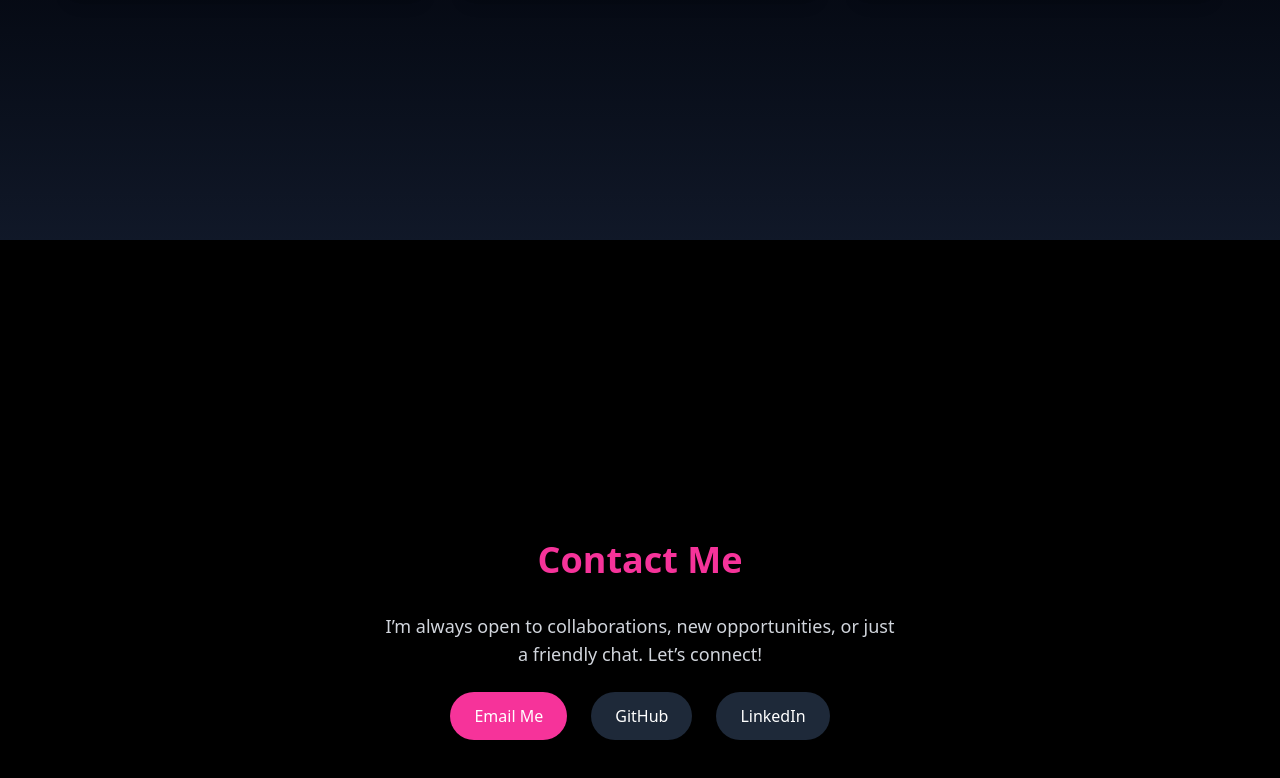
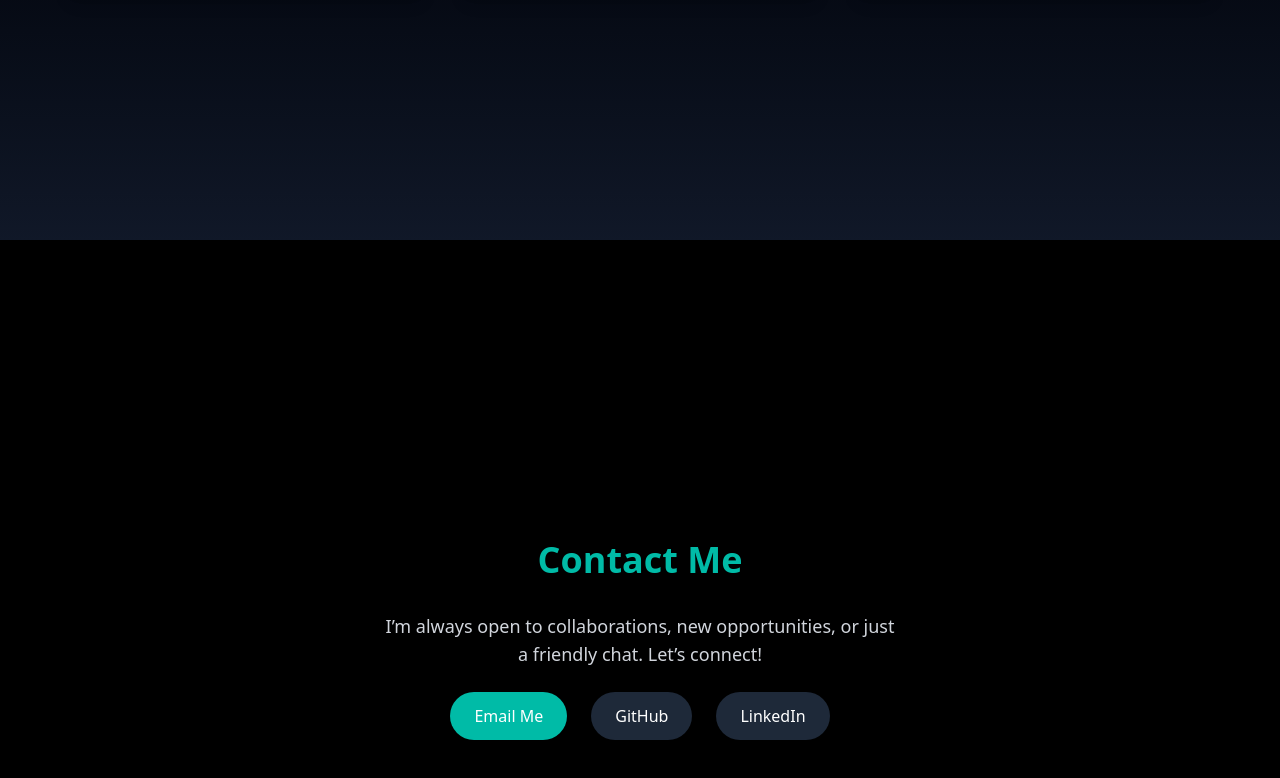
Before and after one commit to bansoyborgs/portfolio, a React (Vite) app: page / in a window 1280 px wide. Shown: the part 3104-3882 px from the top of the page. Built offline with nearby package versions, Linux system fonts and the light colour scheme.

Commit message:
Update Contact.jsx

```diff
--- a/src/components/Contact.jsx
+++ b/src/components/Contact.jsx
@@ -11,7 +11,7 @@ export default function Contact() {
         whileInView={{ opacity: 1, y: 0 }}
         transition={{ duration: 0.8 }}
         viewport={{ once: true }}
-        className="text-4xl font-bold mb-8 text-pink-500"
+        className="text-4xl font-bold mb-8 text-teal-500"
       >
         Contact Me
       </motion.h2>
@@ -30,7 +30,7 @@ export default function Contact() {
       <div className="flex space-x-6">
         <a
           href="mailto:jjjbantayan@gmail.com"
-          className="px-6 py-3 bg-pink-500 hover:bg-pink-600 text-white rounded-full font-medium shadow-lg"
+          className="px-6 py-3 bg-teal-500 hover:bg-teal-600 text-white rounded-full font-medium shadow-lg"
         >
           Email Me
         </a>
```
